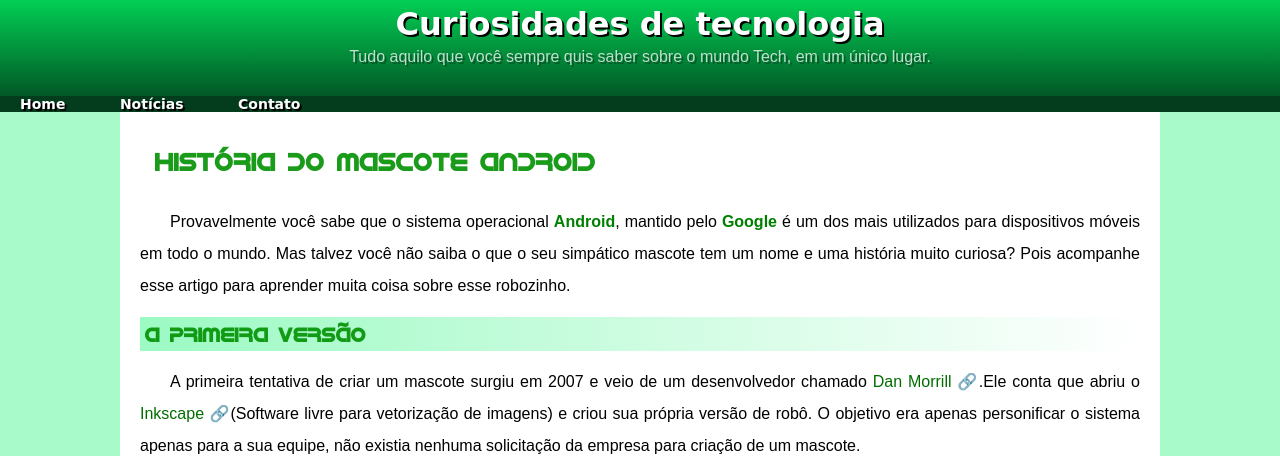
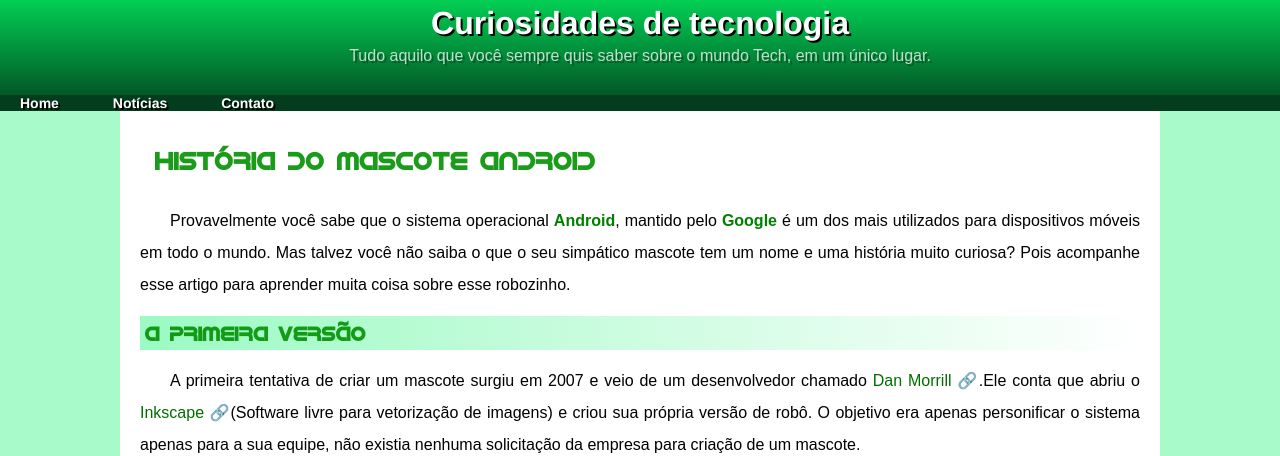
Before and after one commit to Pedrochiarotto/projeto-android, a plain HTML site: page index.html in a window 1280 px wide. Shown: the top 456 px of the page. Drawn offline with Linux system fonts and the light colour scheme.

Commit message:
updatefont

```diff
--- a/style.css
+++ b/style.css
@@ -35,7 +35,7 @@ header  {
 }
 header > h1{
 
-    font-family: 'Fredericka the Great', cursive;
+    font-family: 'Fredericka the Great',Helvetica, sans-serif;
     font-size:  2em; ;
     color: white;
     padding: 5px;
@@ -56,7 +56,7 @@ header > p {
 nav {
 
 
-    font-family: 'Fredericka the Great', cursive;
+    font-family: 'Fredericka the Great',Helvetica, sans-serif;
     text-align: left;
     font-size: 14px;
     background-color:rgb(3, 61, 30)  ;
```
